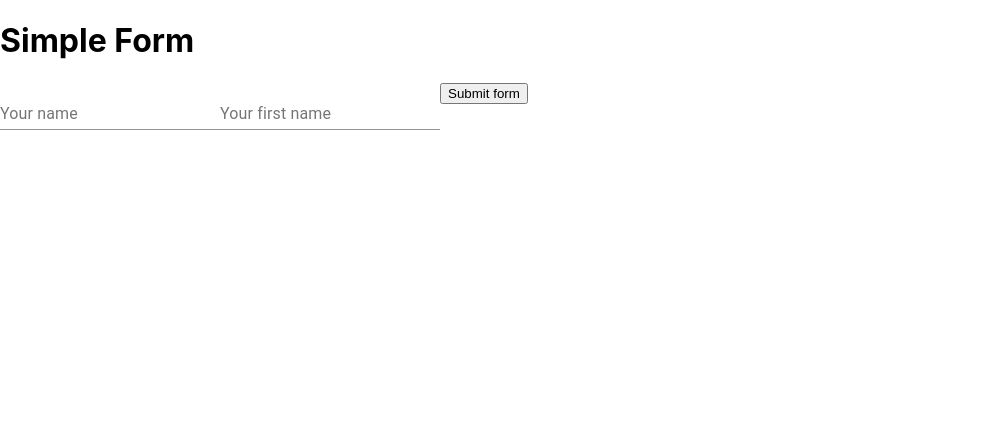
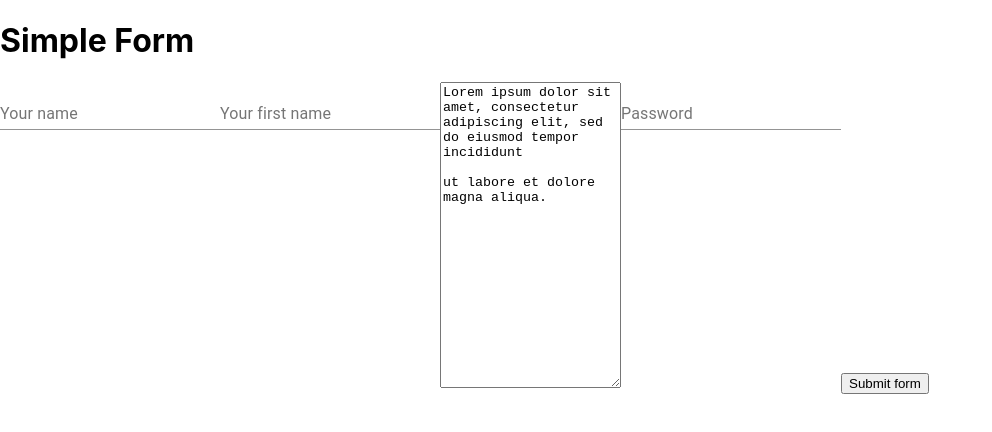
Before and after one commit to meruyert93/React_learning_project, a React (Create React App) app: page / in a window 1280 px wide. Shown: the top 432 px of the page, without its empty margins (0-992 px from the left). Built offline with nearby package versions, Linux system fonts and the light colour scheme.

Commit message:
Adding Inputfiels: Text-area and Password

```diff
--- a/src/components/Form.tsx
+++ b/src/components/Form.tsx
@@ -1,5 +1,8 @@
 import React from 'react'
 import TextField from '@material-ui/core/TextField';
+import TextareaAutosize from '@material-ui/core/TextareaAutosize';
+import './Form.css'
+
 
 export type FormDescription = {
     inputFields: InputField[];
@@ -23,7 +26,7 @@ export const Form: React.FC<{formDetails: FormDescription}> = (props) => {
     const details =  props.formDetails
     console.log(details)
     return (
-        <div>
+        <div className="simpleForm">
             <h1>
                 {details.title}
             </h1>
@@ -32,8 +35,24 @@ export const Form: React.FC<{formDetails: FormDescription}> = (props) => {
                     return <TextField label={inputField.placeholder}/>
                 }
                 // TODO add support for input type text-area
-
+                if (inputField.type === 'text-area') {
+                    return <TextareaAutosize
+                    rowsMin={20}
+                    aria-label="Here some text"
+                    placeholder="Enter your text"
+                    defaultValue="Lorem ipsum dolor sit amet, consectetur adipiscing elit, sed do eiusmod tempor incididunt
+                    ut labore et dolore magna aliqua."
+                    />
+                }
                 // TODO add support for input type password
+                if (inputField.type === 'password') {
+                    return <TextField
+                    id="standard-password-input"
+                    label="Password"
+                    type="password"
+                    autoComplete="current-password"
+                    />
+                }
             }
             )}
             <button>
--- a/src/pages/ExampleForm.tsx
+++ b/src/pages/ExampleForm.tsx
@@ -1,12 +1,16 @@
 import { Form, FormDescription, InputField } from "../components/Form"
 import React, { Component } from 'react';
+
 
 export class ExampleForm extends Component <{}, {}> {
 
     render() {
         const textInputField: InputField = {type: "text", placeholder: "Your name", label: "Enter your name"}
         const textInputField2: InputField = {type: "text", placeholder: "Your first name", label: "Enter your name"}
-        const exampleForm: FormDescription = {inputFields: [textInputField, textInputField2], title: "Simple Form", buttonTitle: "Submit form"}
+        const textInputField3: InputField = {type: "text-area", placeholder: "", label: "Enter your name"}
+        const textInputField4: InputField = {type: "password", placeholder: "", label: "Enter your password"}
+        const exampleForm: FormDescription = {inputFields: [textInputField, textInputField2, textInputField3, textInputField4], title: "Simple Form", buttonTitle: "Submit form"}
+
 
         return <div><Form formDetails={exampleForm}/></div>
     }
```
Also changed, not shown: src/components/Form.css (added).
